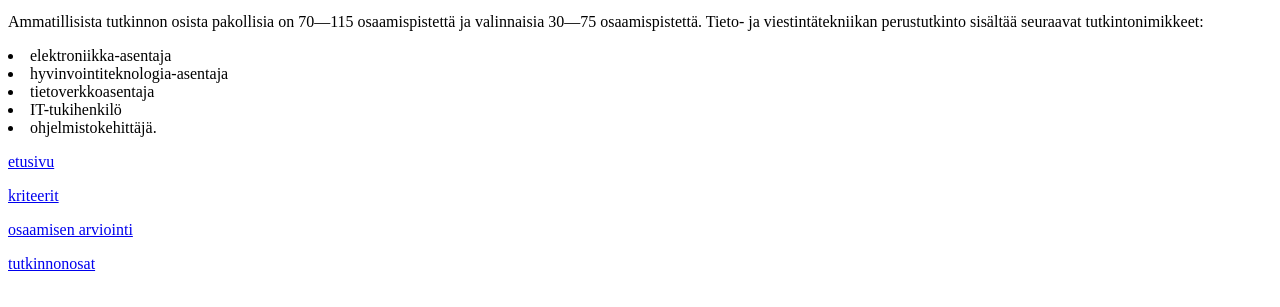
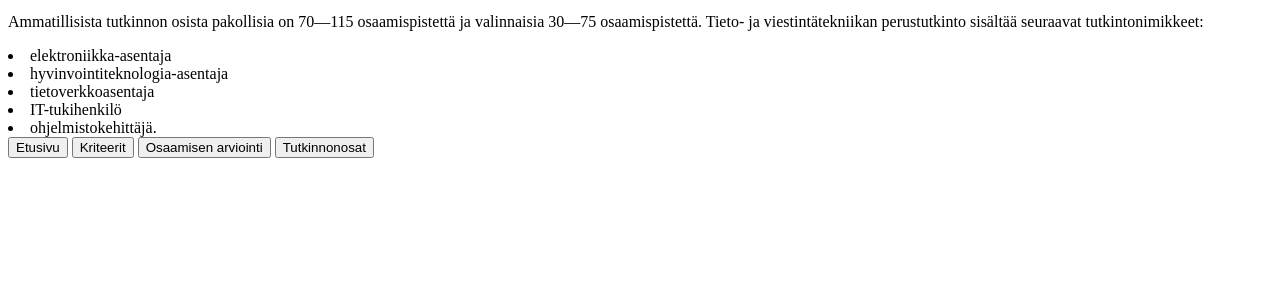
Before and after one commit to Juoksumatto/Responsiivinen-verkkosivu, a plain HTML site: page Tutkinnon-muodostuminen.index.html in a window 1280 px wide. Shown: the part 119-426 px from the top of the page. Drawn offline with Linux system fonts and the light colour scheme.

Commit message:
Update Tutkinnon-muodostuminen.index.html

```diff
--- a/Tutkinnon-muodostuminen.index.html
+++ b/Tutkinnon-muodostuminen.index.html
@@ -17,9 +17,9 @@
 <li> tietoverkkoasentaja</li>
 <li> IT-tukihenkilö</li>
 <li> ohjelmistokehittäjä.</li>
-<p><a href="index.html" target="_blank"> etusivu</a></p>
-<p><a href="Kriteerit.index.html" target="_blank"> kriteerit</a></p>
-<p><a href="Osaamisen-arviointi.index.html" target="_blank"> osaamisen arviointi</a></p>
-<p><a href="Tutkinnonosat.index.html" target="_blank"> tutkinnonosat</a></p>
+<button onclick="location.href='index.html';">Etusivu</button>
+<button onclick="location.href='Kriteerit.index.html';">Kriteerit</button>
+<button onclick="location.href='Osaamisen-arviointi.index.html';">Osaamisen arviointi</button>
+<button onclick="location.href='Tutkinnonosat.index.html';">Tutkinnonosat</button>
 </body>
 </html>
```
